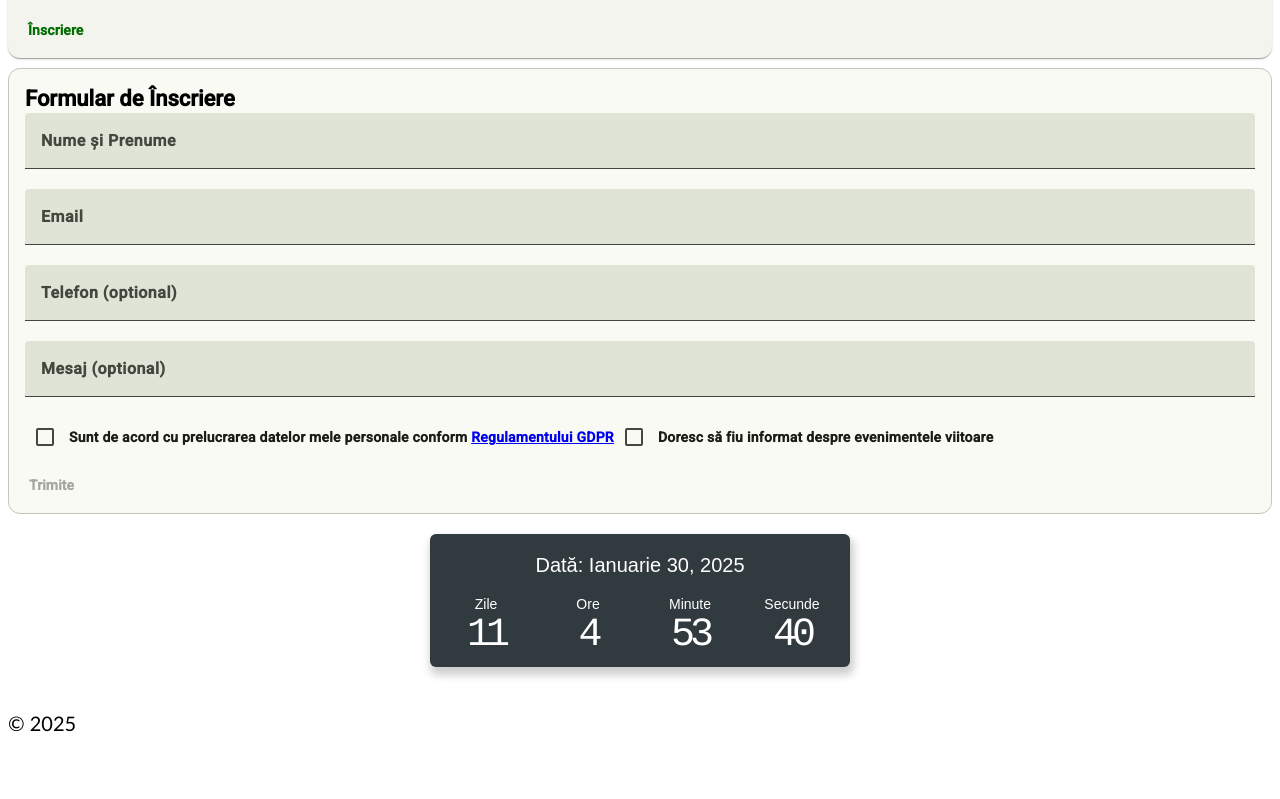
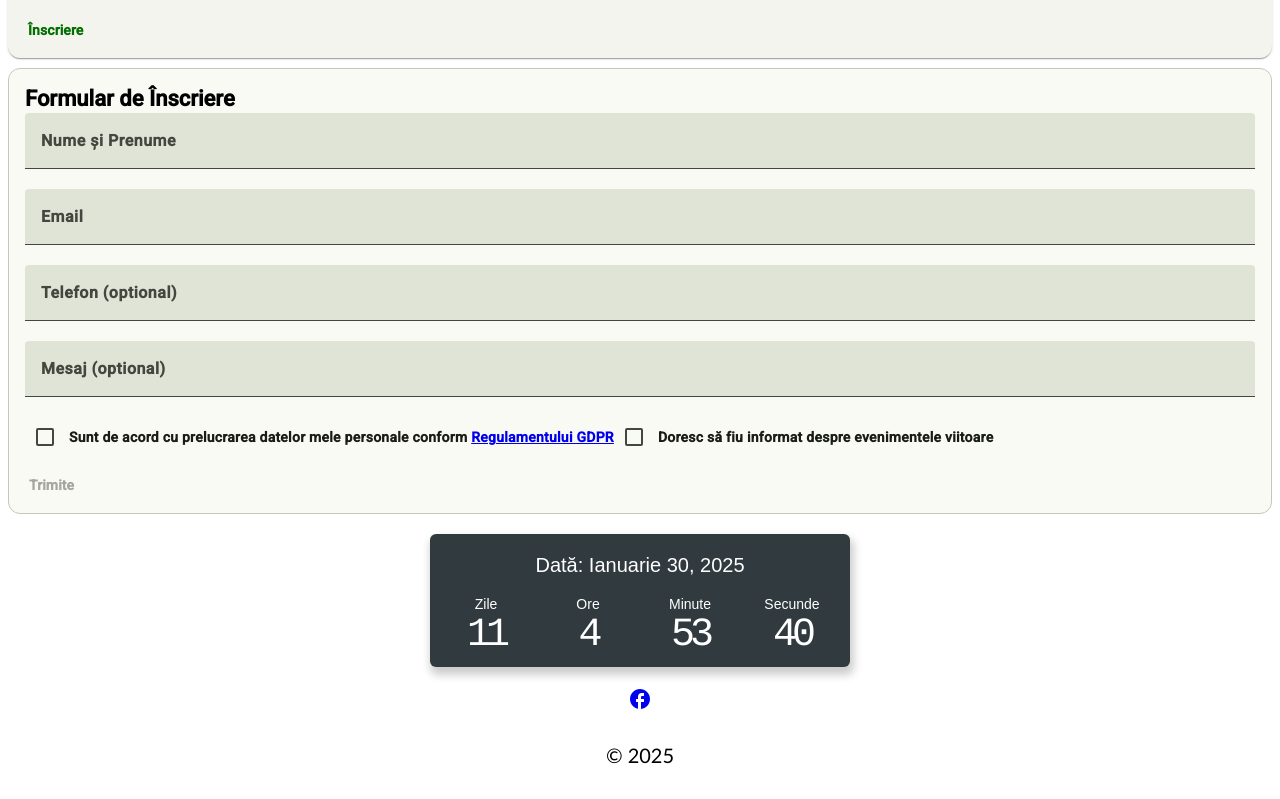
Before and after one commit to robertnicolescu42/event-site, an Angular app: page /home/pitesti in a window 1280 px wide. Shown: the part 351-1150 px from the top of the page. Before the commit the page ends 1110 px from the top, so only its background shows below. Built offline with nearby package versions, Linux system fonts and the light colour scheme; no server answers.

Commit message:
added social link

```diff
--- a/src/app/core/footer/footer.component.html
+++ b/src/app/core/footer/footer.component.html
@@ -1,3 +1,12 @@
 <mat-card-footer>
-  <p>© 2025</p>
+  <div class="container">
+    <a
+      href="https://www.facebook.com/clubuloamenilorsinguripitesti"
+      target="_blank"
+      mat-icon-button
+    >
+      <mat-icon>facebook</mat-icon>
+    </a>
+    <p>© 2025</p>
+  </div>
 </mat-card-footer>
--- a/src/app/core/footer/footer.component.ts
+++ b/src/app/core/footer/footer.component.ts
@@ -1,9 +1,10 @@
 import { Component } from '@angular/core';
 import { MatCardModule } from '@angular/material/card';
+import { MatIconModule } from '@angular/material/icon';
 
 @Component({
   selector: 'app-footer',
-  imports: [MatCardModule],
+  imports: [MatCardModule, MatIconModule],
   templateUrl: './footer.component.html',
   styleUrl: './footer.component.scss',
 })
```
